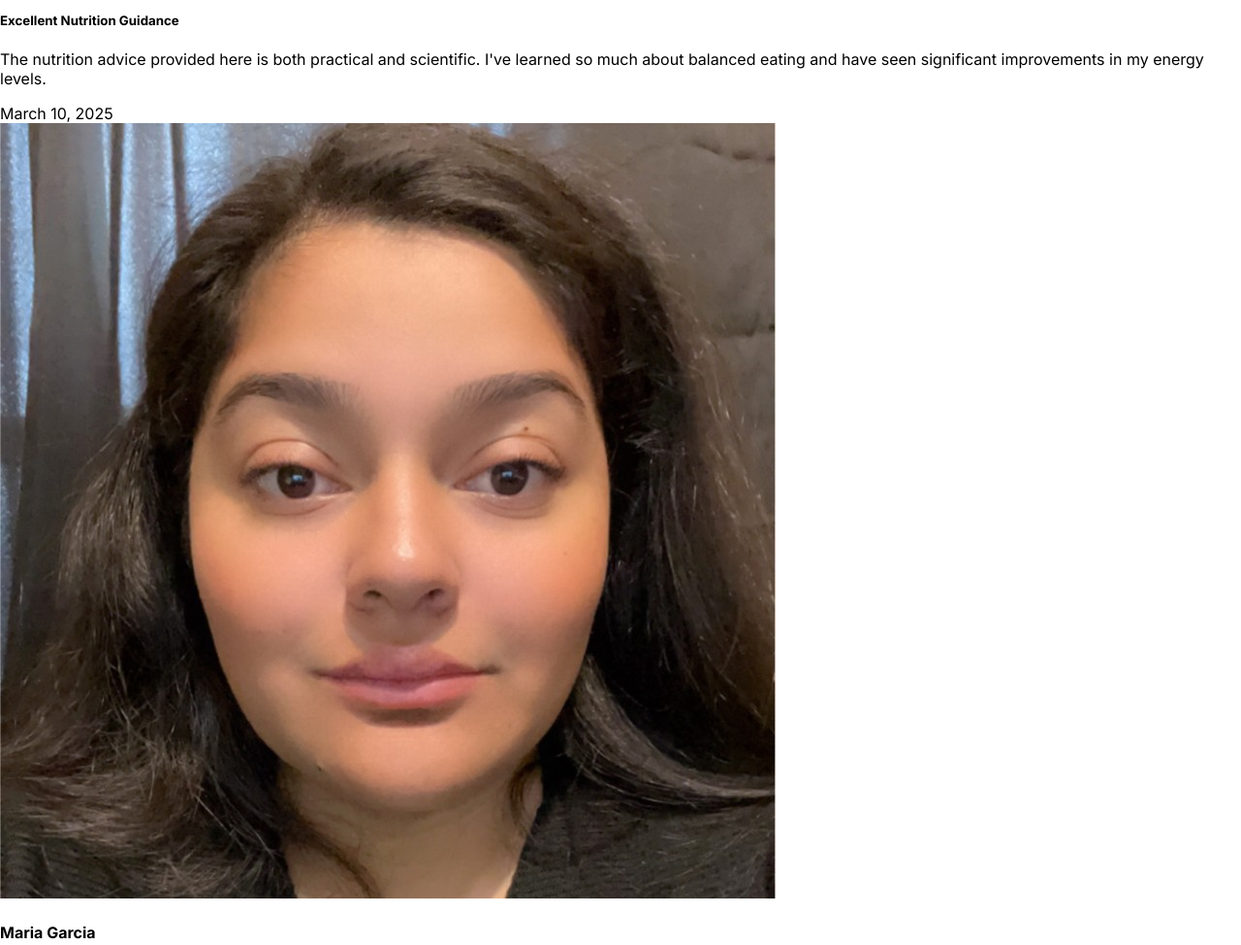
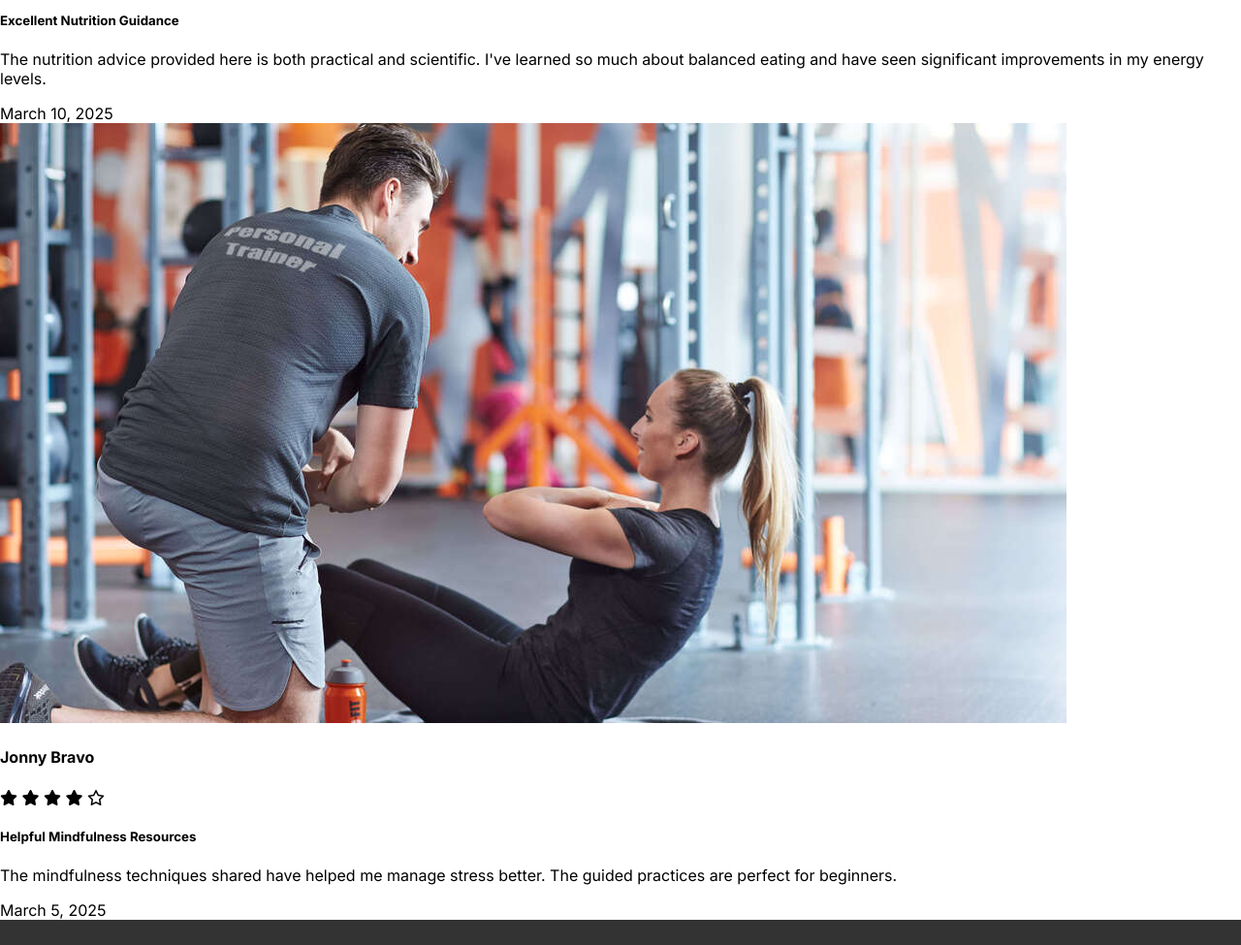
Before and after one commit to T-Rexbigmoney/HolisticHub-12, a plain HTML site: page reviews.html in a window 1280 px wide. Shown: the part 1520-2495 px from the top of the page at 97% size. Drawn offline with Linux system fonts and the light colour scheme.

Commit message:
Updated image file

```diff
--- a/reviews.html
+++ b/reviews.html
@@ -106,9 +106,9 @@
                     <!-- Review Card 3 -->
                     <div class="review-card" data-category="mindfulness">
                         <div class="review-header">
-                            <img src="images/review 4.jpg" alt="Maria Garcia">
+                            <img src="images/review 5.jpg" alt="Jonny Bravo">
                             <div class="reviewer-info">
-                                <h4>Maria Garcia</h4>
+                                <h4>Jonny Bravo</h4>
                                 <div class="rating">
                                     <i class="fas fa-star"></i>
                                     <i class="fas fa-star"></i>
```
Also changed, not shown: images/review 5.jpg (added).
